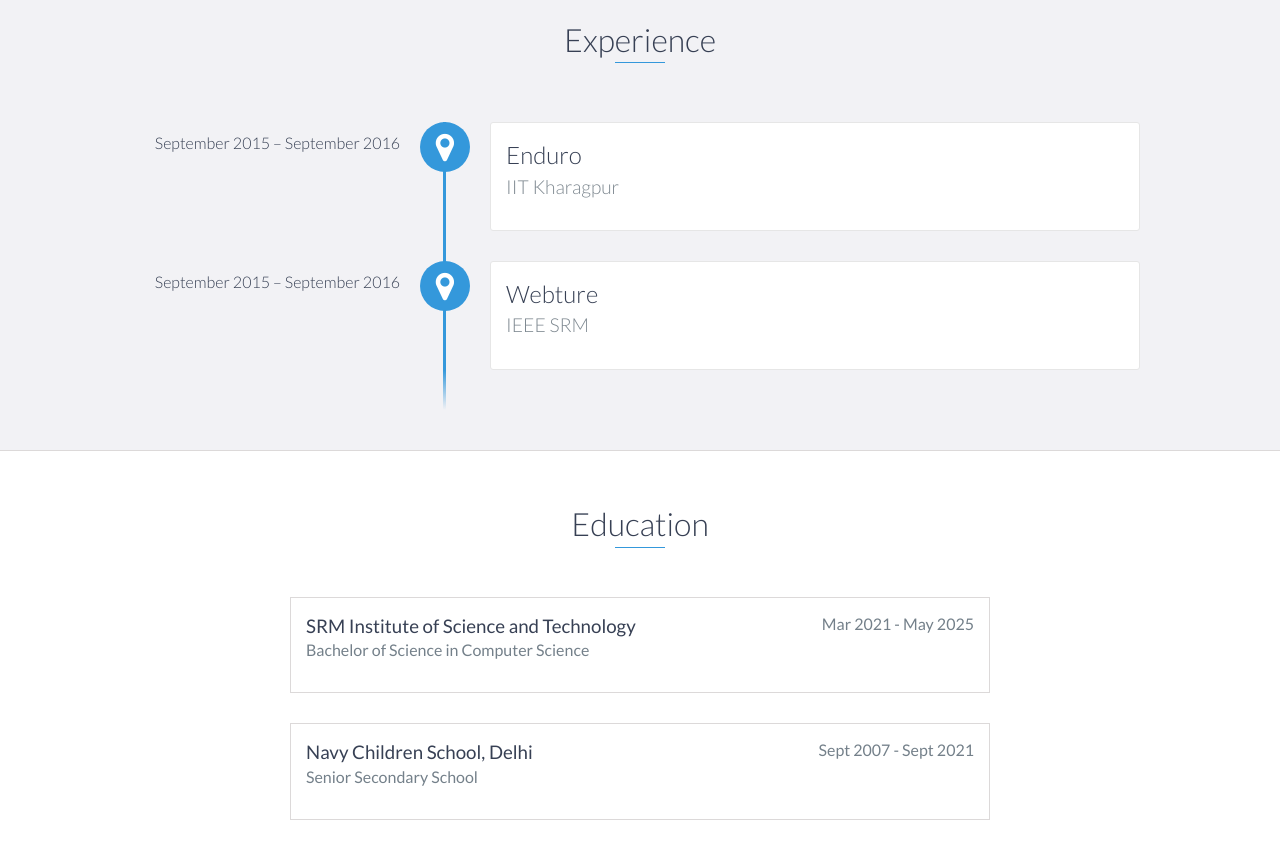
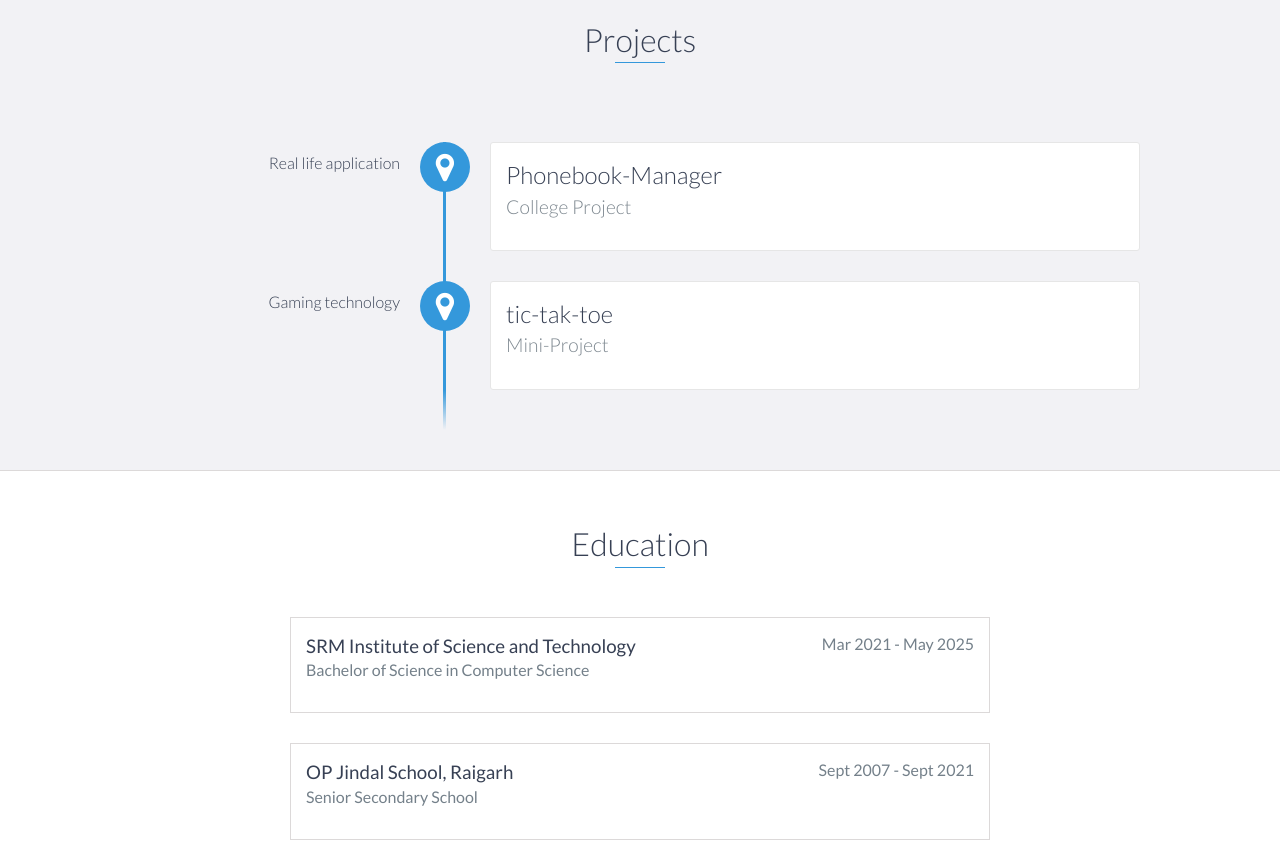
Before and after one commit to Yashasavee21/portfolio, a website: page index.html in a window 1280 px wide. Shown: the part 1060-1903 px from the top of the page. Drawn offline with nearby package versions, Linux system fonts and the light colour scheme.

Commit message:
Update index.html

```diff
--- a/index.html
+++ b/index.html
@@ -28,7 +28,7 @@
                 <a href="#about">About</a>
             </li>
             <li>
-                <a href="#experience">Experience</a>
+                <a href="#projects">Projects</a>
             </li>
             <li>
                 <a href="#education">Education</a>
@@ -81,18 +81,18 @@
     </div>
     <!-- End #about -->
 
-    <div id="experience" class="background-alt">
-        <h2 class="heading">Experience</h2>
+    <div id="projects" class="background-alt">
+        <h2 class="heading">Projects</h2>
         <div id="experience-timeline">
-            <div data-date="September 2015 – September 2016">
-                <h3>Enduro</h3>
-                <h4>IIT Kharagpur</h4>
+            <div data-date="Real life application">
+                <h3>Phonebook-Manager</h3>
+                <h4>College Project</h4>
 
             </div>
 
-            <div data-date="September 2015 – September 2016">
-                <h3>Webture</h3>
-                <h4>IEEE SRM</h4>
+            <div data-date="Gaming technology">
+                <h3>tic-tak-toe</h3>
+                <h4>Mini-Project</h4>
             </div>
 
 
@@ -111,7 +111,7 @@
         <!-- End .education-block -->
 
         <div class="education-block">
-            <h3>Navy Children School, Delhi</h3>
+            <h3>OP Jindal School, Raigarh</h3>
             <span class="education-date">Sept 2007 - Sept 2021</span>
             <h4>Senior Secondary School</h4>
 
```
